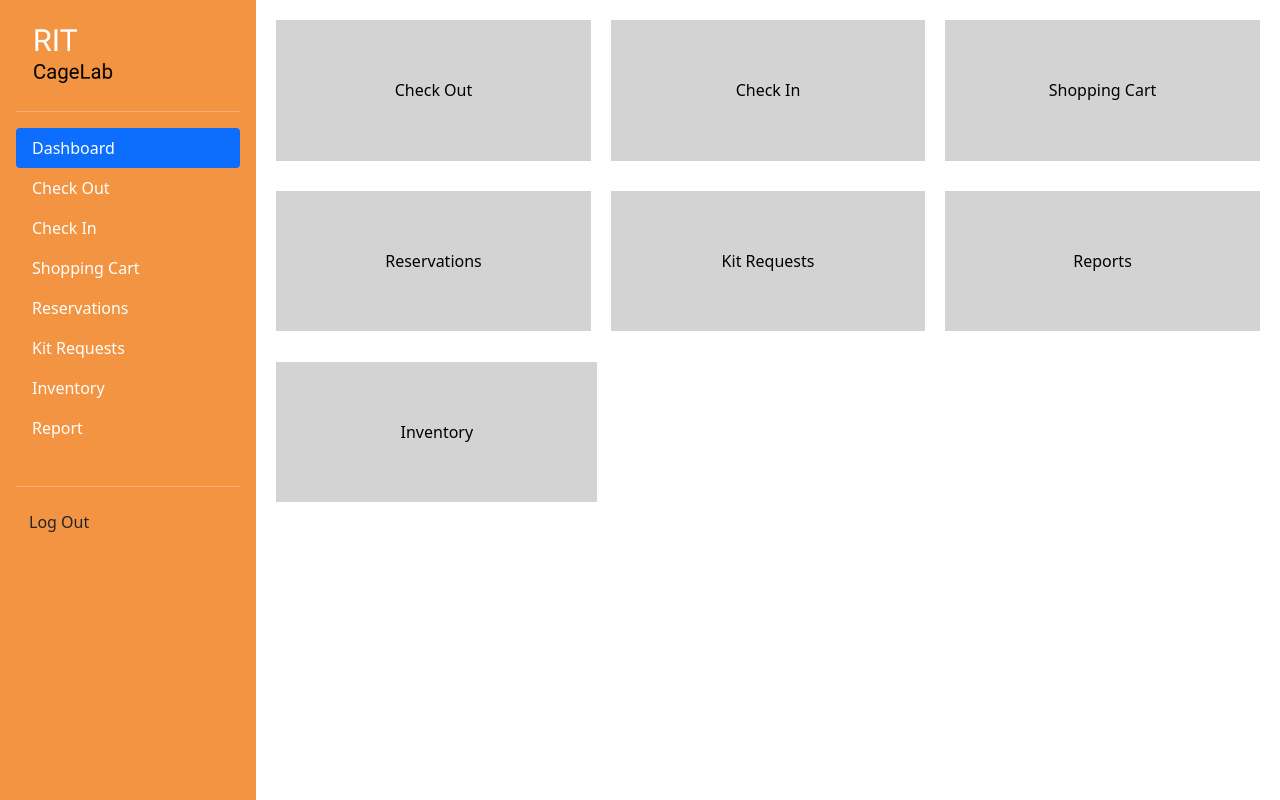
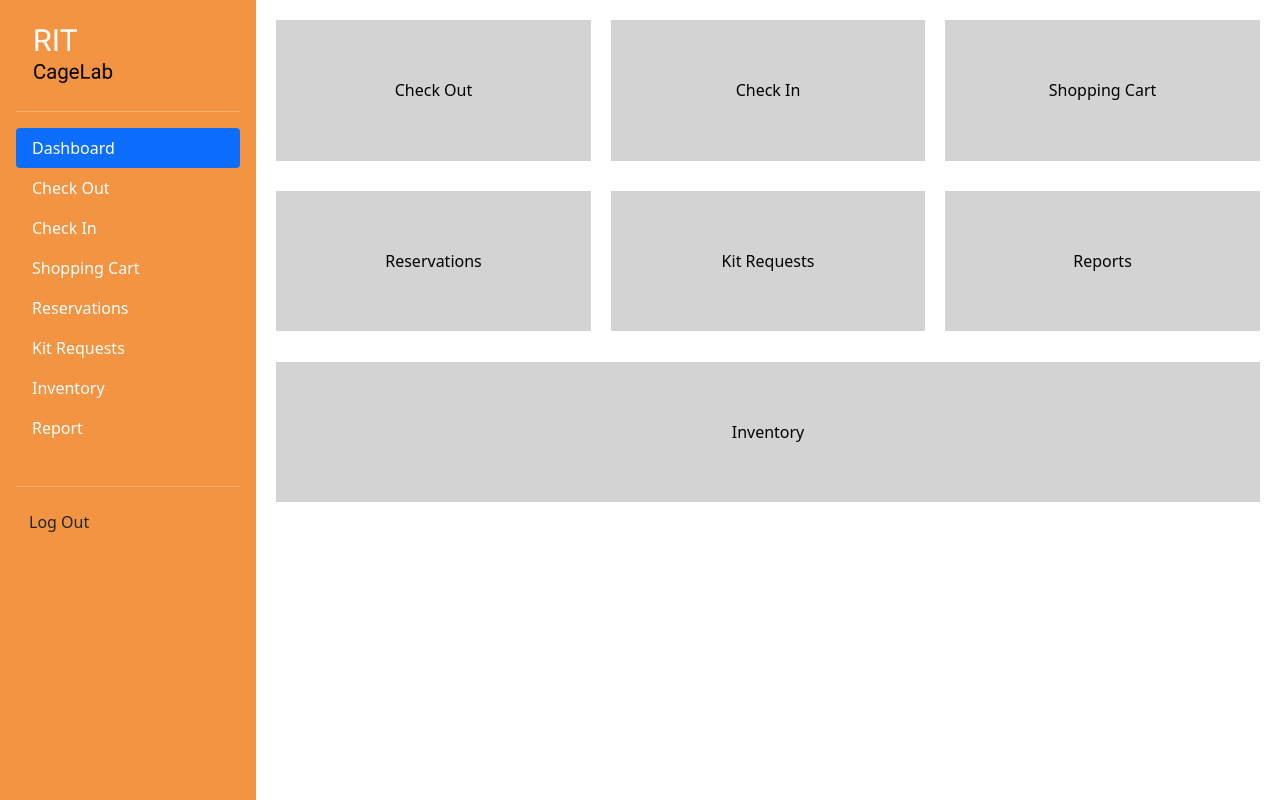
Before and after one commit to dustin1709/cagelab, a React (Create React App) app: page /staff/dashboard in a window 1280 px wide. Built offline with nearby package versions, Linux system fonts and the light colour scheme; no server answers.

Commit message:
change the size of last button
span over 3 columns

```diff
--- a/src/staff/pages/dashboard/StaffDashboard.js
+++ b/src/staff/pages/dashboard/StaffDashboard.js
@@ -62,17 +62,11 @@ const StaffDashboard = () => {
         </div>
 
         <div className="page-row">
-          <div className="DButton">
+          <div className="DButton" id="lastButton">
             <Link to="/staff/inventory" className="nav-link text-black">
               Inventory
             </Link>
           </div>
-
-          {/* <div className="DButton">
-            <Link to="/staff/settings" className="nav-link text-black">
-              Settings
-            </Link>
-          </div> */}
         </div>
       </div>
     </>
--- a/src/staff/pages/dashboard/dashboard.css
+++ b/src/staff/pages/dashboard/dashboard.css
@@ -4,6 +4,10 @@
   width: 32%;
   background-color: lightgray;
   text-align: center;
+}
+
+#lastButton {
+  width: 100%;
 }
 
 .page-row {
```
Lines whose indentation alone changed are shown as unchanged.
